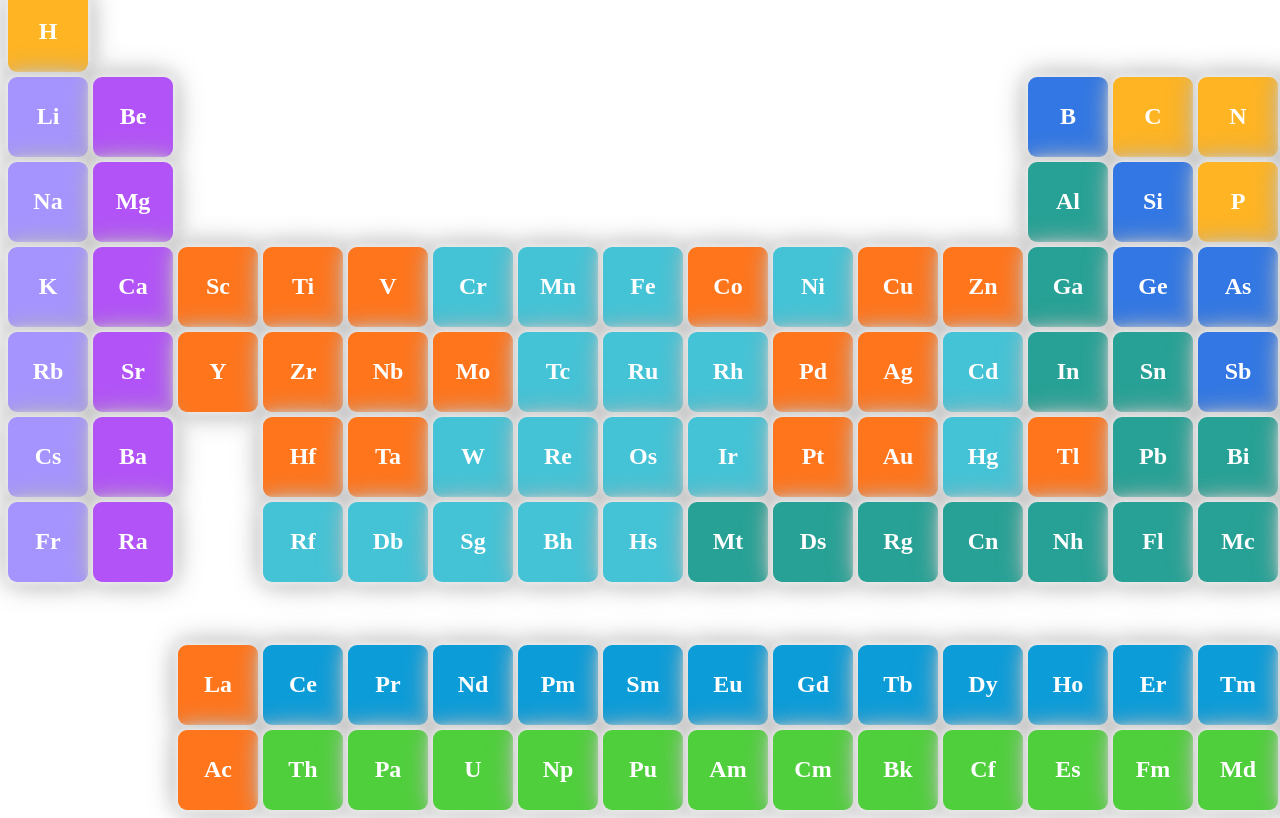
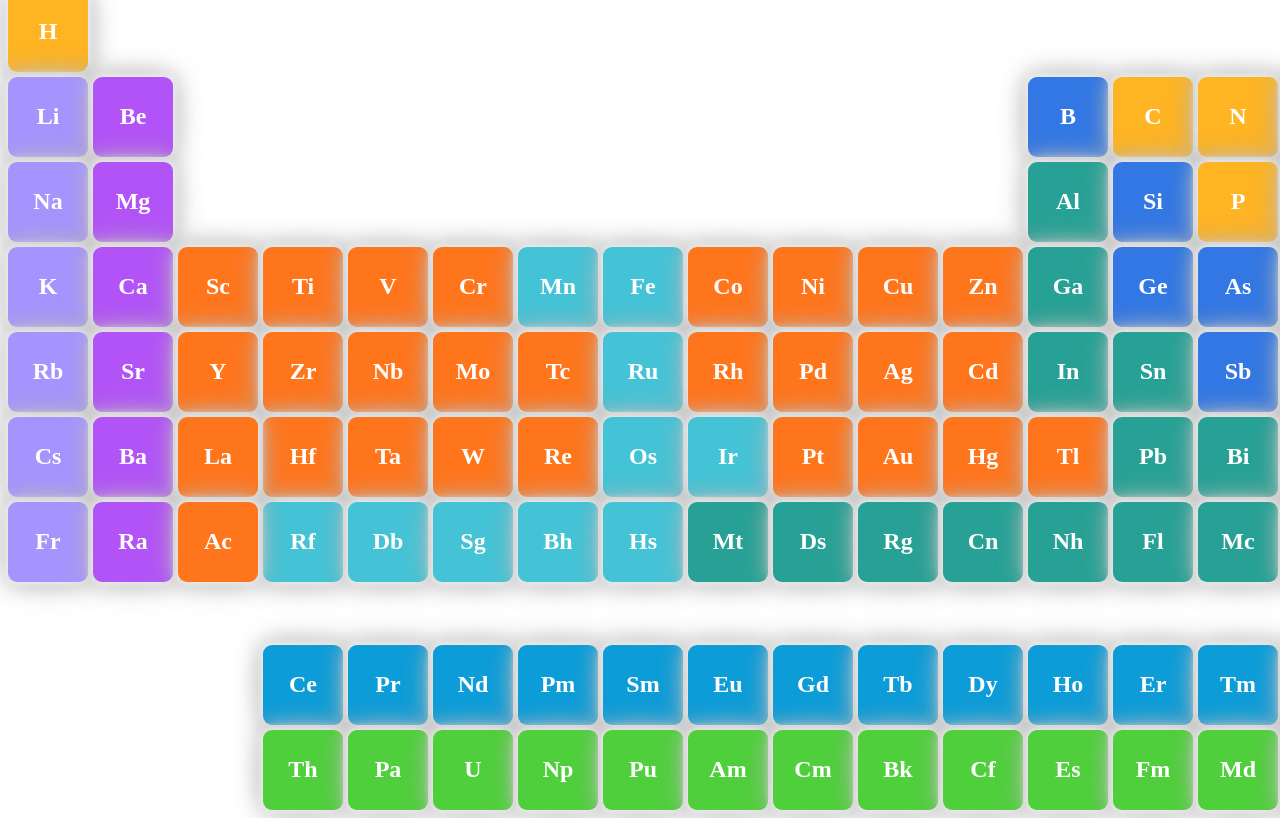
Before and after one commit to ValeriaRV99/OFPP, a plain HTML site: page index.html in a window 1280 px wide. Shown: the part 107-925 px from the top of the page. Drawn offline with Linux system fonts and the light colour scheme.

Commit message:
update table

```diff
--- a/index.html
+++ b/index.html
@@ -70,11 +70,11 @@
         .Sc { grid-column: 3 / span 1; grid-row: 4; background-color: #FF751C; }
         .Ti { grid-column: 4 / span 1; grid-row: 4; background-color: #FF751C; }
         .V { grid-column: 5 / span 1; grid-row: 4; background-color: #FF751C; }
-        .Cr { grid-column: 6 / span 1; grid-row: 4; background-color: #44C3D6; }
+        .Cr { grid-column: 6 / span 1; grid-row: 4; background-color: #FF751C; }
         .Mn { grid-column: 7 / span 1; grid-row: 4; background-color: #44C3D6; }
         .Fe { grid-column: 8 / span 1; grid-row: 4; background-color: #44C3D6; }
         .Co { grid-column: 9 / span 1; grid-row: 4; background-color: #FF751C; }
-        .Ni { grid-column: 10 / span 1; grid-row: 4; background-color: #44C3D6; }
+        .Ni { grid-column: 10 / span 1; grid-row: 4; background-color: #FF751C; }
         .Cu { grid-column: 11 / span 1; grid-row: 4; background-color: #FF751C; }
         .Zn { grid-column: 12 / span 1; grid-row: 4; background-color: #FF751C; }
         .Ga { grid-column: 13 / span 1; grid-row: 4; background-color:  rgb(39, 161, 149); }
@@ -89,12 +89,12 @@
         .Zr { grid-column: 4 / span 1; grid-row: 5; background-color: #FF751C; }
         .Nb { grid-column: 5 / span 1; grid-row: 5; background-color: #FF751C; }
         .Mo { grid-column: 6 / span 1; grid-row: 5; background-color: #FF751C; }
-        .Tc { grid-column: 7 / span 1; grid-row: 5; background-color: #44C3D6; }
+        .Tc { grid-column: 7 / span 1; grid-row: 5; background-color: #FF751C; }
         .Ru { grid-column: 8 / span 1; grid-row: 5; background-color: #44C3D6; }
-        .Rh { grid-column: 9 / span 1; grid-row: 5; background-color: #44C3D6; }
+        .Rh { grid-column: 9 / span 1; grid-row: 5; background-color: #FF751C; }
         .Pd { grid-column: 10 / span 1; grid-row: 5; background-color: #FF751C; }
         .Ag { grid-column: 11 / span 1; grid-row: 5; background-color: #FF751C; }
-        .Cd { grid-column: 12 / span 1; grid-row: 5; background-color: #44C3D6; }
+        .Cd { grid-column: 12 / span 1; grid-row: 5; background-color: #FF751C; }
         .In { grid-column: 13 / span 1; grid-row: 5; background-color:  rgb(39, 161, 149); }
         .Sn { grid-column: 14 / span 1; grid-row: 5; background-color:  rgb(39, 161, 149); }
         .Sb { grid-column: 15 / span 1; grid-row: 5; background-color: #3277E3; }
@@ -103,13 +103,13 @@
         .Xe { grid-column: 18 / span 1; grid-row: 5; background-color: #FF4958; }
         .Hf { grid-column: 4 / span 1; grid-row: 6; background-color: #FF751C; }
         .Ta { grid-column: 5 / span 1; grid-row: 6; background-color: #FF751C; }
-        .W { grid-column: 6 / span 1; grid-row: 6; background-color: #44C3D6; }
-        .Re { grid-column: 7 / span 1; grid-row: 6; background-color: #44C3D6; }
+        .W { grid-column: 6 / span 1; grid-row: 6; background-color: #FF751C; }
+        .Re { grid-column: 7 / span 1; grid-row: 6; background-color: #FF751C; }
         .Os { grid-column: 8/ span 1; grid-row: 6; background-color: #44C3D6; }
         .Ir { grid-column: 9 / span 1; grid-row: 6; background-color: #44C3D6; }
         .Pt { grid-column: 10 / span 1; grid-row: 6; background-color: #FF751C; }
         .Au { grid-column: 11 / span 1; grid-row: 6; background-color: #FF751C; }
-        .Hg { grid-column: 12 / span 1; grid-row: 6; background-color: #44C3D6; }
+        .Hg { grid-column: 12 / span 1; grid-row: 6; background-color: #FF751C; }
         .Tl { grid-column: 13 / span 1; grid-row: 6; background-color:  #FF751C; }
         .Pb { grid-column: 14 / span 1; grid-row: 6; background-color:  rgb(39, 161, 149); }
         .Bi { grid-column: 15 / span 1; grid-row: 6; background-color:  rgb(39, 161, 149); }
@@ -118,7 +118,7 @@
         .Rn { grid-column: 18 / span 1; grid-row: 6; background-color: #FF4958; }
         .Cs { grid-column: 1 / span 1; grid-row: 6; background-color: #A694FE; }
         .Ba { grid-column: 2 / span 1; grid-row: 6; background-color: #B253F7; }
-        .La { grid-column: 3 / span 1; grid-row: 10; background-color: #FF751C; margin-top:2em; }
+        .La { grid-column: 3 / span 1; grid-row: 6; background-color: #FF751C; }
         .Ce { grid-column: 4 / span 1; grid-row: 10; background-color: #0C9CD8; margin-top:2em; }
         .Pr { grid-column: 5 / span 1; grid-row: 10; background-color: #0C9CD8; margin-top:2em; }
         .Nd { grid-column: 6 / span 1; grid-row: 10; background-color: #0C9CD8; margin-top:2em; }
@@ -135,7 +135,7 @@
         .Lu { grid-column: 17 / span 1; grid-row: 10; background-color: #0C9CD8; margin-top:2em; }
         .Fr { grid-column: 1 / span 1; grid-row: 7; background-color: #A694FE; }
         .Ra { grid-column: 2 / span 1; grid-row: 7; background-color: #B253F7; }
-        .Ac { grid-column: 3 / span 1; grid-row: 11; background-color: #FF751C; }
+        .Ac { grid-column: 3 / span 1; grid-row: 7; background-color: #FF751C; }
         .Th { grid-column: 4 / span 1; grid-row: 11; background-color: #4FCF3B; }
         .Pa { grid-column: 5 / span 1; grid-row: 11; background-color: #4FCF3B; }
         .U { grid-column: 6 / span 1; grid-row: 11; background-color: #4FCF3B; }
@@ -189,6 +189,14 @@
                 La: "https://raw.githubusercontent.com/ValeriaRV99/OFPP/main/pp/La_gbrv.psp8",
                 Ac: "https://raw.githubusercontent.com/ValeriaRV99/OFPP/main/pp/Ac_gbrv.psp8",
                 Co: "https://raw.githubusercontent.com/ValeriaRV99/OFPP/main/pp/Co_gbrv.psp8",
+                Cd: "https://raw.githubusercontent.com/ValeriaRV99/OFPP/main/pp/Cd_gbrv.psp8",
+                Cr: "https://raw.githubusercontent.com/ValeriaRV99/OFPP/main/pp/Cr_gbrv.psp8",
+                Hg: "https://raw.githubusercontent.com/ValeriaRV99/OFPP/main/pp/Hg_gbrv.psp8",
+                Ni: "https://raw.githubusercontent.com/ValeriaRV99/OFPP/main/pp/Ni_gbrv.psp8",
+                Re: "https://raw.githubusercontent.com/ValeriaRV99/OFPP/main/pp/Re_gbrv.psp8",
+                Rh: "https://raw.githubusercontent.com/ValeriaRV99/OFPP/main/pp/Rh_gbrv.psp8",
+                Tc: "https://raw.githubusercontent.com/ValeriaRV99/OFPP/main/pp/Tc_gbrv.psp8",
+                W: "https://raw.githubusercontent.com/ValeriaRV99/OFPP/main/pp/W_gbrv.psp8",
             },
             PSL: {
                 Sc: "https://raw.githubusercontent.com/ValeriaRV99/OFPP/main/pp/Sc_psl.psp8",
@@ -210,6 +218,14 @@
                 La: "https://raw.githubusercontent.com/ValeriaRV99/OFPP/main/pp/La_psl.psp8",
                 Ac: "https://raw.githubusercontent.com/ValeriaRV99/OFPP/main/pp/Ac_psl.psp8",
                 Co: "https://raw.githubusercontent.com/ValeriaRV99/OFPP/main/pp/Co_psl.psp8",
+                Cd: "https://raw.githubusercontent.com/ValeriaRV99/OFPP/main/pp/Cd_psl.psp8",
+                Cr: "https://raw.githubusercontent.com/ValeriaRV99/OFPP/main/pp/Cr_psl.psp8",
+                Hg: "https://raw.githubusercontent.com/ValeriaRV99/OFPP/main/pp/Hg_psl.psp8",
+                Ni: "https://raw.githubusercontent.com/ValeriaRV99/OFPP/main/pp/Ni_psl.psp8",
+                Re: "https://raw.githubusercontent.com/ValeriaRV99/OFPP/main/pp/Re_psl.psp8",
+                Rh: "https://raw.githubusercontent.com/ValeriaRV99/OFPP/main/pp/Rh_psl.psp8",
+		Tc: "https://raw.githubusercontent.com/ValeriaRV99/OFPP/main/pp/Tc_psl.psp8",
+                W: "https://raw.githubusercontent.com/ValeriaRV99/OFPP/main/pp/W_psl.psp8",
             }
         };
 
@@ -272,11 +288,11 @@
         <div class="element Sc"><a href="#">Sc</a></div>
         <div class="element Ti"><a href="#">Ti</a></div>
         <div class="element V"><a href="#">V</a></div>
-        <div class="element Cr"><a href="https://example.com/elements/Cr">Cr</a></div>
+        <div class="element Cr"><a href="#">Cr</a></div>
         <div class="element Mn"><a href="https://example.com/elements/Mn">Mn</a></div>
         <div class="element Fe"><a href="https://example.com/elements/Fe">Fe</a></div>
         <div class="element Co"><a href="#">Co</a></div>
-        <div class="element Ni"><a href="https://example.com/elements/Ni">Ni</a></div>
+        <div class="element Ni"><a href="#">Ni</a></div>
         <div class="element Cu"><a href="#">Cu</a></div>
         <div class="element Zn"><a href="#">Zn</a></div>
         <div class="element Ga"><a href="https://example.com/elements/Ga">Ga</a></div>
@@ -291,12 +307,12 @@
         <div class="element Zr"><a href="#">Zr</a></div>
         <div class="element Nb"><a href="#">Nb</a></div>
         <div class="element Mo"><a href="#">Mo</a></div>
-        <div class="element Tc"><a href="https://example.com/elements/Tc">Tc</a></div>
+        <div class="element Tc"><a href="#">Tc</a></div>
         <div class="element Ru"><a href="https://example.com/elements/Ru">Ru</a></div>
-        <div class="element Rh"><a href="https://example.com/elements/Rh">Rh</a></div>
+        <div class="element Rh"><a href="#">Rh</a></div>
         <div class="element Pd"><a href="#">Pd</a></div>
         <div class="element Ag"><a href="#">Ag</a></div>
-        <div class="element Cd"><a href="https://example.com/elements/Cd">Cd</a></div>
+        <div class="element Cd"><a href="#">Cd</a></div>
         <div class="element In"><a href="https://example.com/elements/In">In</a></div>
         <div class="element Sn"><a href="https://example.com/elements/Sn">Sn</a></div>
         <div class="element Sb"><a href="https://example.com/elements/Sb">Sb</a></div>
@@ -307,13 +323,13 @@
         <div class="element Ba"><a href="https://example.com/elements/Ba">Ba</a></div>
         <div class="element Hf"><a href="#">Hf</a></div>
         <div class="element Ta"><a href="#">Ta</a></div>
-        <div class="element W"><a href="https://example.com/elements/W">W</a></div>
-        <div class="element Re"><a href="https://example.com/elements/Re">Re</a></div>
+        <div class="element W"><a href="#">W</a></div>
+        <div class="element Re"><a href="#">Re</a></div>
         <div class="element Os"><a href="https://example.com/elements/Os">Os</a></div>
         <div class="element Ir"><a href="https://example.com/elements/Ir">Ir</a></div>
         <div class="element Pt"><a href="#">Pt</a></div>
         <div class="element Au"><a href="#">Au</a></div>
-        <div class="element Hg"><a href="https://example.com/elements/Hg">Hg</a></div>
+        <div class="element Hg"><a href="#">Hg</a></div>
         <div class="element Tl"><a href="#">Tl</a></div>
         <div class="element Pb"><a href="https://example.com/elements/Pb">Pb</a></div>
         <div class="element Bi"><a href="https://example.com/elements/Bi">Bi</a></div>
```
